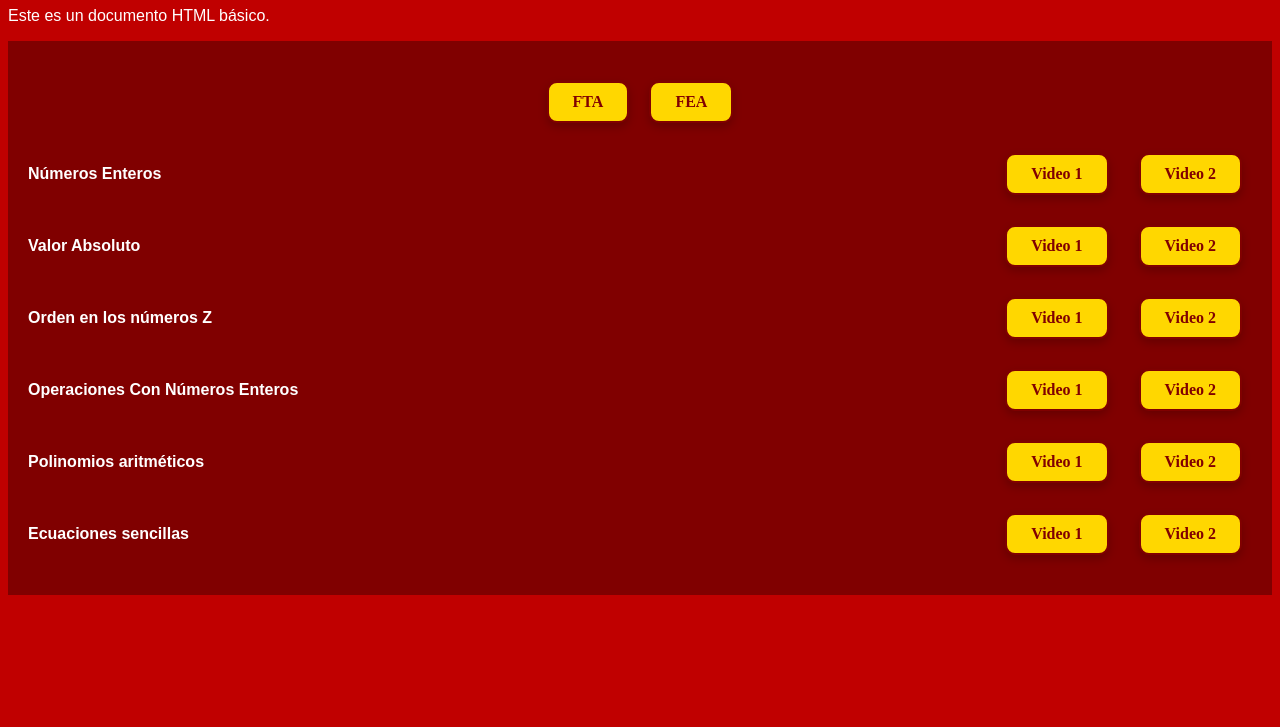
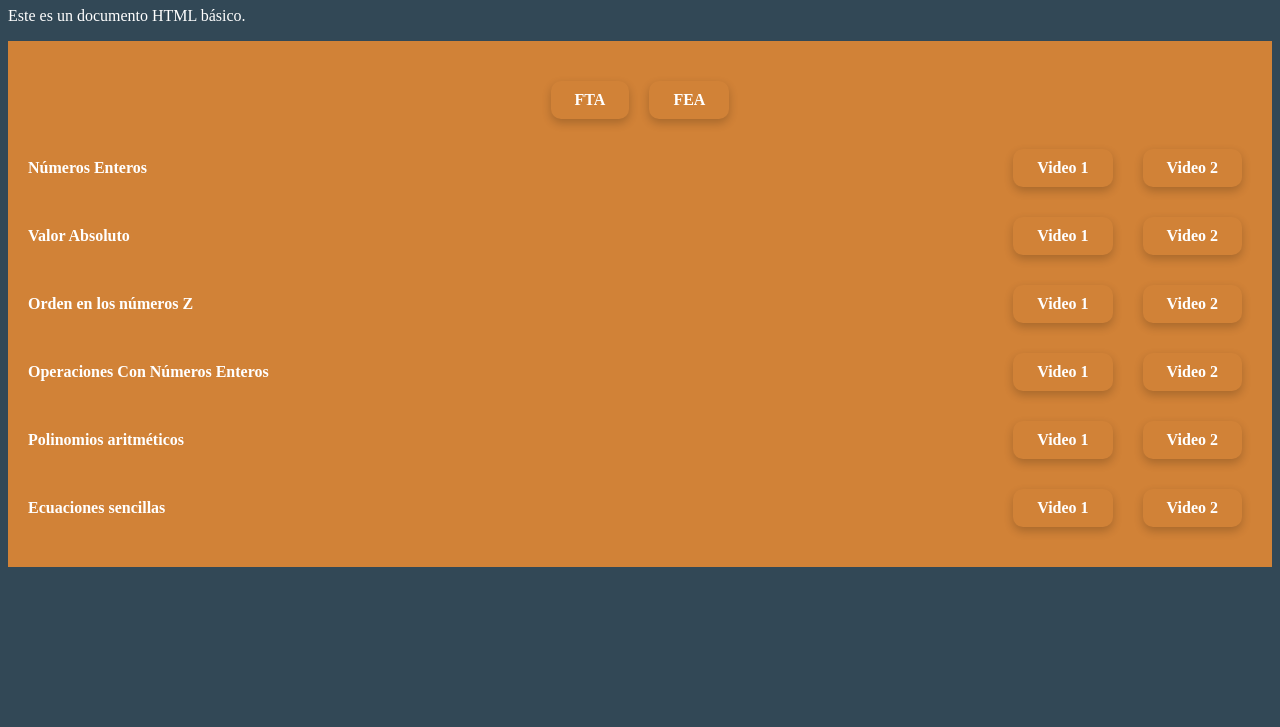
Before and after one commit to DYSC1/EA, a plain HTML site: page segundo-periodo.html in a window 1280 px wide. Shown: the part 73-800 px from the top of the page. Drawn offline with Linux system fonts and the light colour scheme.

Commit message:
Add files via upload

```diff
--- a/estilo.css
+++ b/estilo.css
@@ -1,18 +1,74 @@
+
+:root {
+  --color-principal: #324856;
+  --color-secundario: #4A746A;
+  --color-acento: #D18237;
+  --color-boton: #D66C44;
+  --color-boton-hover: #4A746A;
+  --color-texto: #fff;
+  --color-texto-boton: #324856;
+}
+
+body {
+  background-color: var(--color-principal);
+  color: var(--color-texto);
+}
+
+header, .materia {
+  background-color: var(--color-secundario);
+  color: var(--color-texto);
+}
+
+nav {
+  background-color: var(--color-acento);
+  display: flex;
+  justify-content: center;
+  gap: 30px;
+  padding: 60px 0;
+}
+
+nav a, #b1, #b2, #b3, #b4, #a1 {
+  background-color: var(--color-texto);
+  color: var(--color-texto);
+  border: 2px solid var(--color-texto);
+  border-radius: 10px;
+  padding: 12px 28px;
+  margin: 0 10px;
+  font-weight: bold;
+  font-family: 'Times New Roman', Times, serif;
+  font-size: 16px;
+  text-align: center;
+  text-decoration: none;
+  box-shadow: 0 4px 10px rgba(50,72,86,0.2);
+  transition: box-shadow 0.2s, transform 0.2s, background 0.2s, color 0.2s;
+  cursor: pointer;
+  display: inline-block;
+}
+
+nav a:hover, #b1:hover, #b2:hover, #b3:hover, #b4:hover, #a1:hover {
+  background-color: var(--color-boton-hover);
+  color: var(--color-texto);
+  box-shadow: 0 2px 4px rgba(50,72,86,0.2) inset;
+  transform: translateY(2px);
+}
+
+footer {
+  background-color: var(--color-principal);
+  color: var(--color-texto);
+  text-align: center;
+  padding: 40px;
+}
 #b1:hover, #b2:hover, #b3:hover, #b4:hover,
 #b1:active, #b2:active, #b3:active, #b4:active {
-  background-color: #800000;
-  color: #ffd700;
-  box-shadow: 0 2px 4px rgba(0,0,0,0.2) inset;
+  background-color: var(--color-acento);
+  color: var(--color-texto);
+  box-shadow: 0 2px 4px rgba(0, 0, 0, 0.2) inset;
   transform: translateY(2px);
-}
-:root{
-  --color-casilla: #ffd700;
-  --color-letra-periodo: #800000;
 }
 
 #b1, #b2, #b3, #b4 {
   background-color: var(--color-casilla);
-  color: var(--color-letra-periodo);
+  color: var(--color-texto);
   border: 2px solid var(--color-letra-periodo);
   border-radius: 10px;
   padding: 10px 24px;
@@ -29,7 +85,7 @@
 }
 
 
-#a1, #a2, #a3, #a4, #a5, #a6 {
+#a1 {
   background-color: var(--color-casilla);
   color: var(--color-letra-periodo);
   border: 2px solid var(--color-letra-periodo);
@@ -47,9 +103,9 @@
   display: inline-block;
 }
 
-#a1:hover, #a2:hover, #a3:hover, #a1:active, #a2:active, #a3:active, #a4:active, #a5:active, #a6:active {
-  background-color: #800000;
-  color: #ffd700;
+#a1:hover,  #a1:active {
+  background-color:var(--color-acento);
+  color:var(--color-texto);
   box-shadow: 0 2px 4px rgba(0,0,0,0.2) inset;
   transform: translateY(2px);
 }
--- a/segundo-periodo.html
+++ b/segundo-periodo.html
@@ -3,50 +3,6 @@
 <head>
     <link rel="stylesheet" href="estilo.css">
 <meta charset="UTF-8">
-<style>
- body {
-            font-family: Arial, sans-serif;
-            background-color: #c00000;
-            color: #ffffff;
-            margin-right: 1;
-        }
-        header {
-            background-color: #800000;
-            color: #ffffff;
-            padding: 10px;
-            text-align: center;}
-
-        nav {
-            background-color: #800000;
-            padding: 100px;
-            display: flex;
-        }
-
-        nav a {
-            color: #ffd700;
-            text-decoration: none;
-            margin: 0px;
-            font-weight: bold;}
-
-        section {padding: 20px;}
-
-        .materia {
-            background-color: #1a1a1a;
-            padding: 15px;
-            border-radius: 8px;
-            box-shadow: 0px 2px 4px rgba(255,255,255,0.1);}
-
-        .materia a {color: #ffd700;}
-
-        footer {
-            background-color: #c00000;
-            color: #ffffff;
-            text-align: center;
-            padding: 15px;}
-
-        img.logo {
-            width: 100px;
-            margin-bottom: px;}</style>
 
         <h1>Bienvenido al Segundo Periodo</h1>
     <p>Este es un documento HTML básico.</p>
@@ -54,7 +10,7 @@
 <body></body>
 <body>
 
-        <nav style="display: flex; flex-direction: column; gap: 30px; background: #800000; padding: 40px 20px;">
+        <nav style="display: flex; flex-direction: column; gap: 30px; padding: 40px 20px;">
             <div style="display: flex; justify-content: center;">
                     <a id="a1" href="https://drive.google.com/file/d/1E0X5XjVQURxysRFcNy-iT5MKSbUfjgmT/view?usp=sharing">FTA</a>
                     <a id="a1" href="#">FEA</a>
@@ -64,16 +20,16 @@
             <div style="display: flex; justify-content: space-between; align-items: center; width: 100%;">
                 <span style="color: #fff; font-weight: bold;">Números Enteros</span>
                 <div style="display: flex; gap: 10px;">
-                    <a id="a2" href="#">Video 1</a>
-                    <a id="a3" href="#">Video 2</a>
+                    <a id="a1" href="#">Video 1</a>
+                    <a id="a1" href="#">Video 2</a>
                 </div>
             </div>
 
             <div style="display: flex; justify-content: space-between; align-items:   center; width: 100%;">
                 <span style="color: #fff; font-weight: bold;">Valor Absoluto</span>
                 <div style="display: flex; gap: 10px;">
-                    <a id="a2" href="#">Video 1</a>
-                    <a id="a3" href="#">Video 2</a>
+                    <a id="a1" href="#">Video 1</a>
+                    <a id="a1" href="#">Video 2</a>
                 </div>
             </div>
 
@@ -81,32 +37,32 @@
             <div style="display: flex; justify-content: space-between; align-items:  center; width: 100%;">
                 <span style="color: #fff; font-weight: bold;">Orden en los números Z</span>
                 <div style="display: flex; gap: 10px;">
-                    <a id="a2" href="#">Video 1</a>
-                    <a id="a3" href="#">Video 2</a>
+                    <a id="a1" href="#">Video 1</a>
+                    <a id="a1" href="#">Video 2</a>
                 </div>
             </div>
 
             <div style="display: flex; justify-content: space-between; align-items:   center; width: 100%; ">
                 <span style="color: #fff; font-weight: bold;">Operaciones Con Números Enteros</span>
                 <div style="display: flex; gap: 10px;">
-                    <a id="a2" href="#">Video 1</a>
-                    <a id="a3" href="#">Video 2</a>
+                    <a id="a1" href="#">Video 1</a>
+                    <a id="a1" href="#">Video 2</a>
                 </div>
             </div>
 
             <div style="display: flex; justify-content: space-between; align-items:   center; width: 100%; ">
                 <span style="color: #fff; font-weight: bold;">Polinomios aritméticos</span>
                 <div style="display: flex; gap: 10px;">
-                    <a id="a2" href="#">Video 1</a>
-                    <a id="a3" href="#">Video 2</a>
+                    <a id="a1" href="#">Video 1</a>
+                    <a id="a1" href="#">Video 2</a>
                 </div>
             </div>
 
             <div style="display: flex; justify-content: space-between; align-items:   center; width: 100%; ">
                 <span style="color: #fff; font-weight: bold;">Ecuaciones sencillas</span>
                 <div style="display: flex; gap: 10px;">
-                    <a id="a2" href="#">Video 1</a>
-                    <a id="a3" href="#">Video 2</a>
+                    <a id="a1" href="#">Video 1</a>
+                    <a id="a1" href="#">Video 2</a>
                 </div>
             </div>
 
```
Also changed, not shown: cuarto-periodo.html (+9 -52 lines), primer-periodo.html (+10 -53 lines), proyecto.html (added, +49 -0 lines), tercer-periodo.html (+11 -54 lines).
